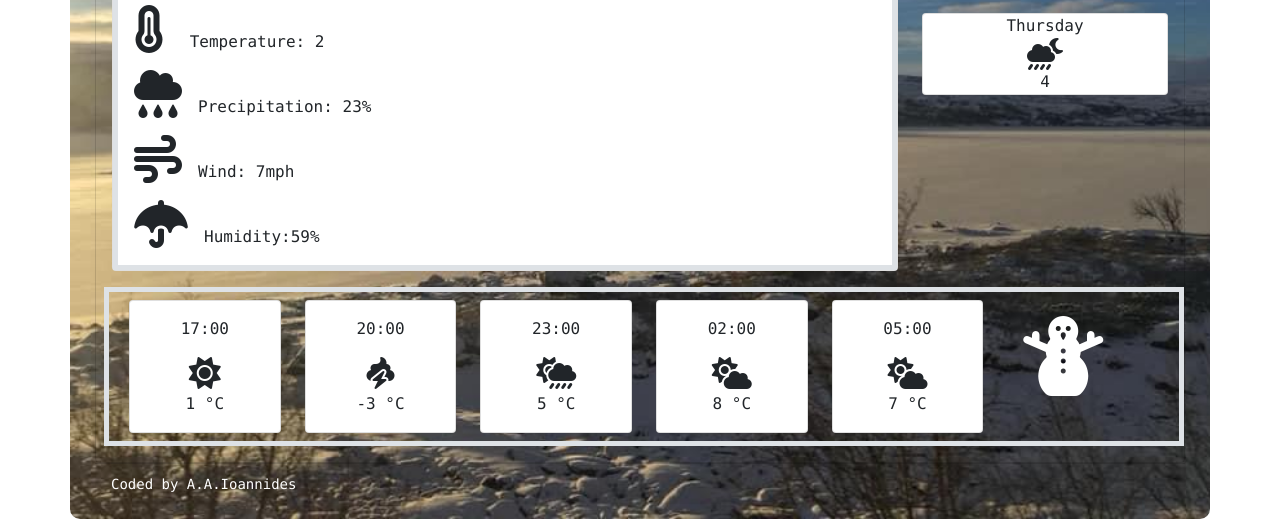
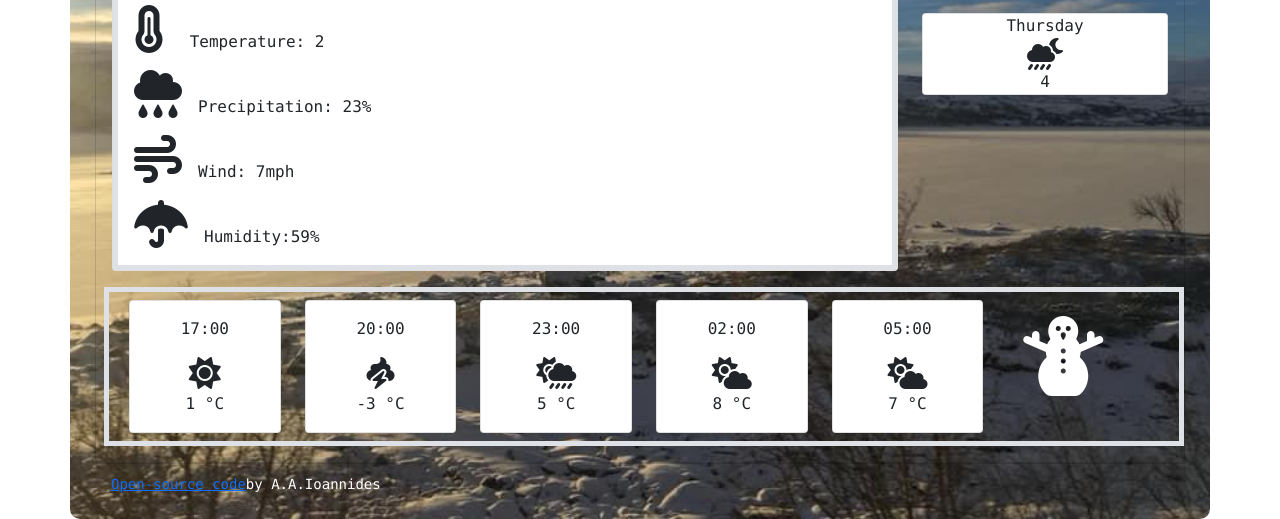
Before and after one commit to AIoannides/my-weather-app, a plain HTML site: page index.html in a window 1280 px wide. Shown: the part 427-946 px from the top of the page. Drawn offline with nearby package versions, Linux system fonts and the light colour scheme.

Commit message:
Added open-source link

```diff
--- a/index.html
+++ b/index.html
@@ -203,11 +203,13 @@
         </div>
       </div>
       <div class="card-footer text-white">
-        <small>Coded by A.A.Ioannides</small>
+        <small
+          ><a href="https://github.com/AIoannides/my-weather-app"
+            >Open-source code</a
+          >by A.A.Ioannides</small
+        >
       </div>
     </div>
     <script src="app.js"></script>
   </body>
 </html>
-
-<!-- https://github.com/AIoannides/my-weather-app -->
```
